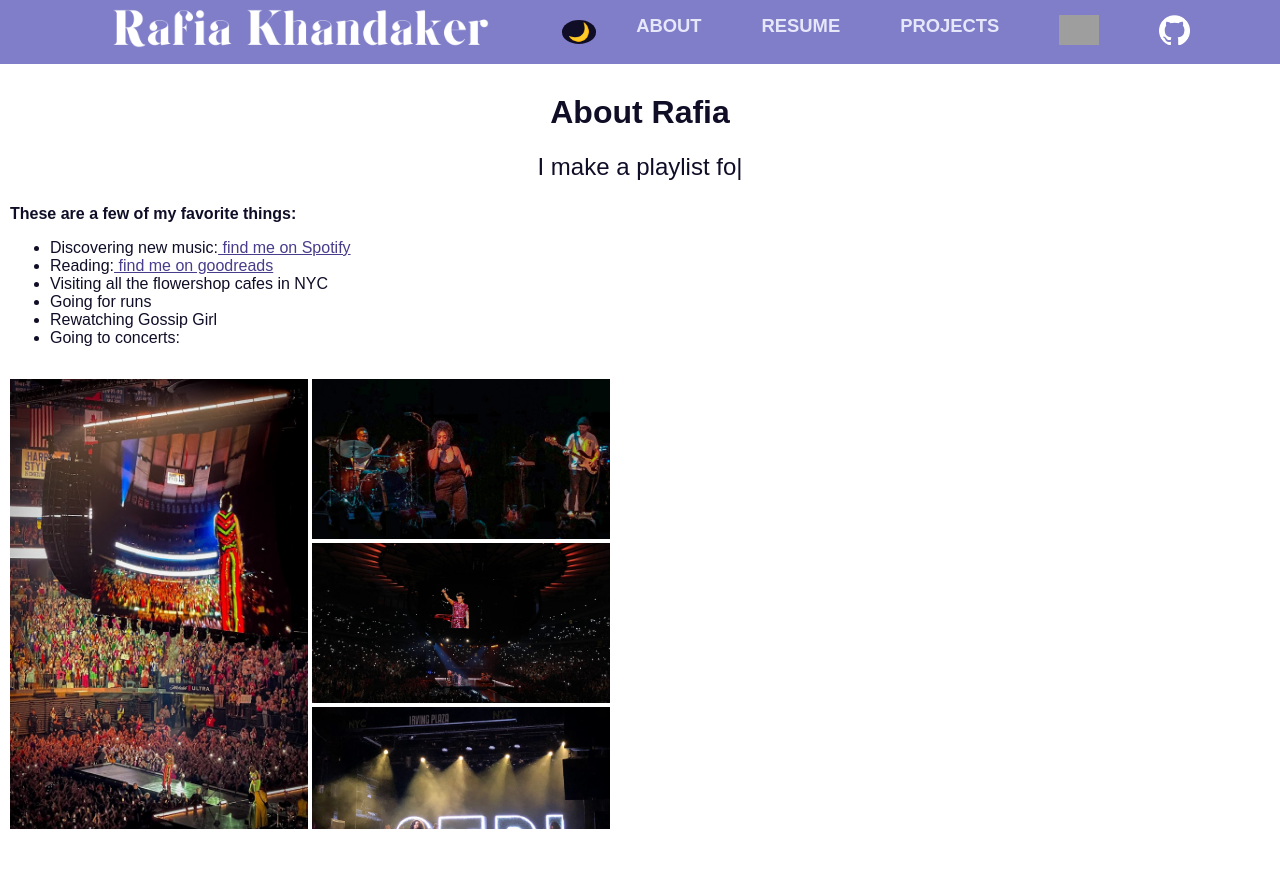
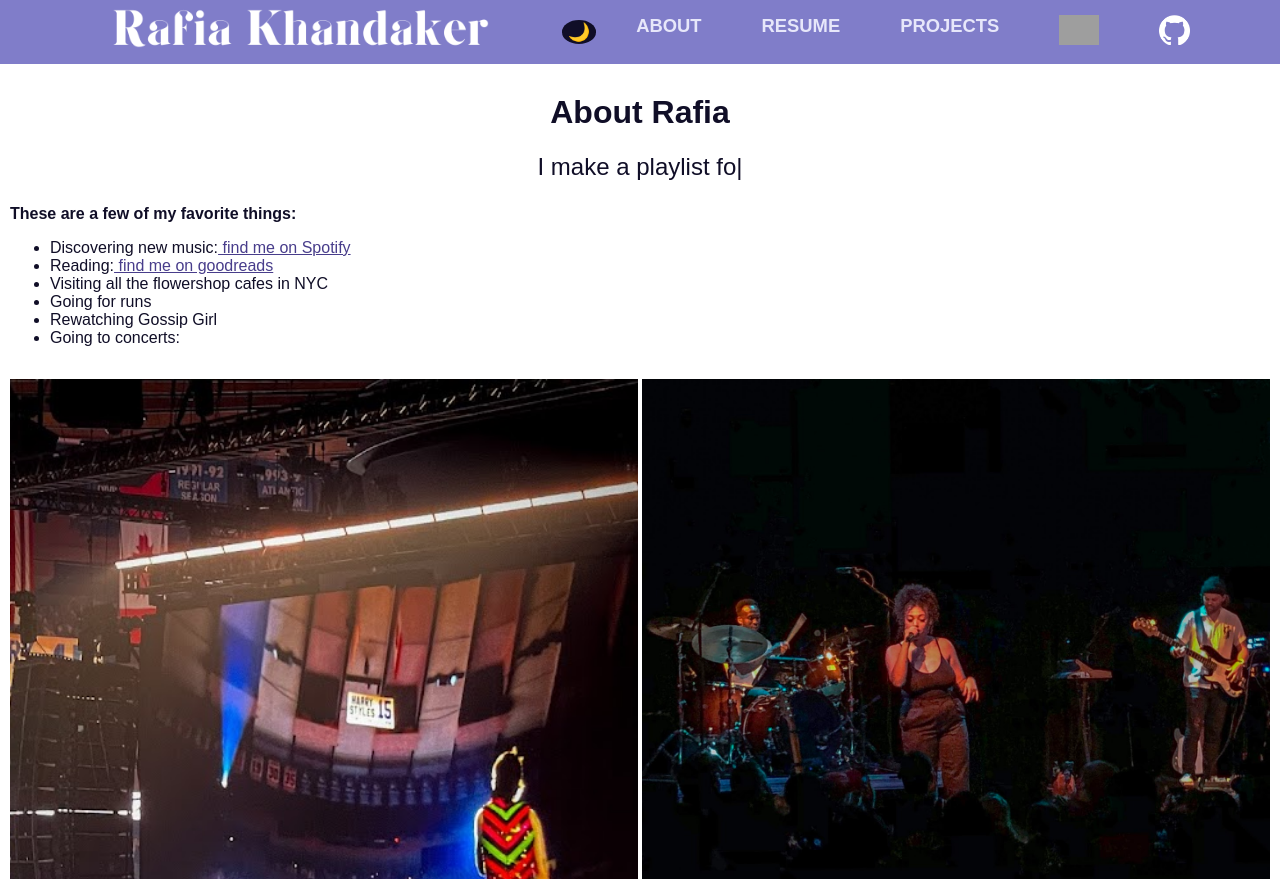
Before and after one commit to RafiaJK/portfolio, a React (Create React App) app: page /about in a window 1280 px wide. Before the commit the page ends 845 px from the top, so only its background shows below. Built offline with nearby package versions, Linux system fonts and the light colour scheme; grey boxes are pictures that could not be loaded.

Commit message:
resized concerts on about page to fit full screen

```diff
--- a/src/ConcertList.js
+++ b/src/ConcertList.js
@@ -22,6 +22,7 @@ import SZAsmoke from './Concerts/SZAsmoke.jpeg'
 import SZATVs from './Concerts/SZATVs.jpg'
 import SZctrl from './Concerts/SZctrl.jpeg'
 import VampireWeekend from './Concerts/VampireWeekend.jpeg'
+import './about.css'
 
 function srcset(image, size, rows = 1, cols = 1) {
   return {
@@ -37,10 +38,10 @@ export default function QuiltedImageList() {
 
   <div className='concert-grid'>
     <ImageList
-      sx={{ width: 600, height: 450 }}
+      sx={{height: 500 }}
       variant="quilted"
       cols={4}
-      rowHeight={160}
+      // rowHeight={150}
     >
       {itemData.map((item) => (
         <ImageListItem key={item.img} cols={item.cols || 1} rows={item.rows || 1}>
--- a/src/about.css
+++ b/src/about.css
@@ -1,7 +1,11 @@
 .concerts{
-    /* display:block; */
+    display:block;
     position:relative;
     z-index: -2;
+}
+
+.concert-grid{
+    max-width:100%;
     float: left;
 }
 
@@ -16,9 +20,9 @@
 }
 
 @media only screen and (max-width: 600px) {
-    .concerts{
-        /* width:90%; */
-        /* display:block; */
-        /* position:absolute */
+    .concert-grid{
+        width:500px;
+        /* display:block;
+        position:absolute */
     }
   }
```
